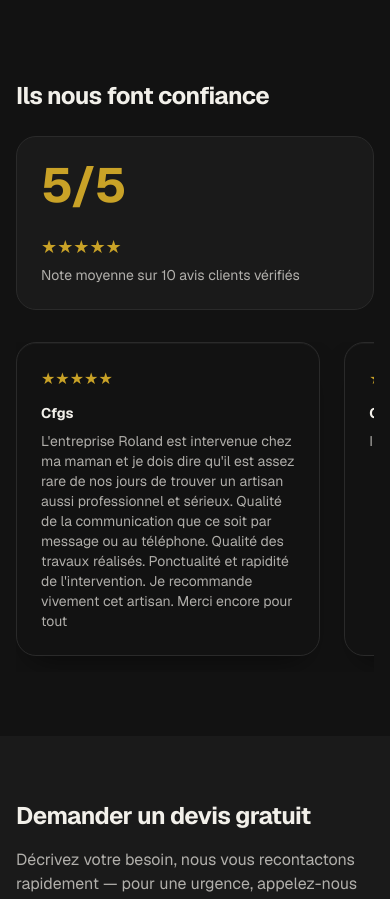
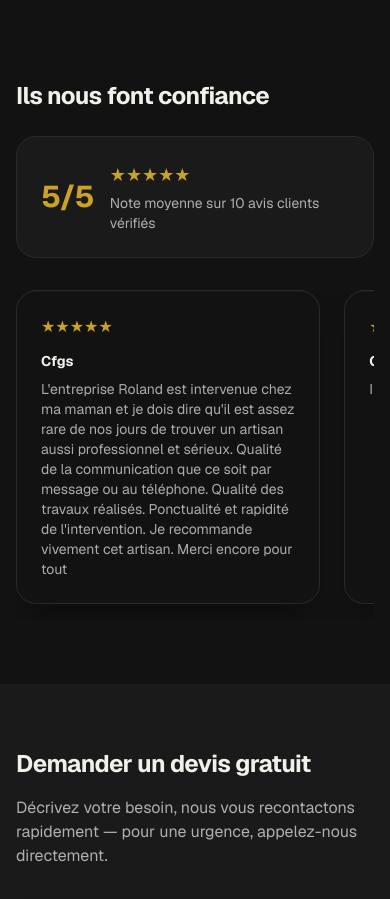
Before and after one commit to zboobinn/serrureriev2, a Next.js app: page / in a window 390 px wide. Shown: the part 4000-4899 px from the top of the page. Built offline with nearby package versions, Linux system fonts and the light colour scheme; no server answers.

Commit message:
modif évaluation

```diff
--- a/src/app/page.tsx
+++ b/src/app/page.tsx
@@ -279,8 +279,8 @@ export default function Home() {
         </Reveal>
 
         <Reveal delay={0.08}>
-          <div className="mt-6 flex flex-wrap items-center gap-6 rounded-card border border-border bg-surface p-6">
-            <p className="text-5xl font-bold tracking-tight text-accent-strong">
+          <div className="mt-6 flex items-center gap-4 rounded-card border border-border bg-surface p-6 sm:gap-6">
+            <p className="text-3xl font-bold tracking-tight text-accent-strong sm:text-5xl">
               {averageRating}/5
             </p>
             <div>
```
